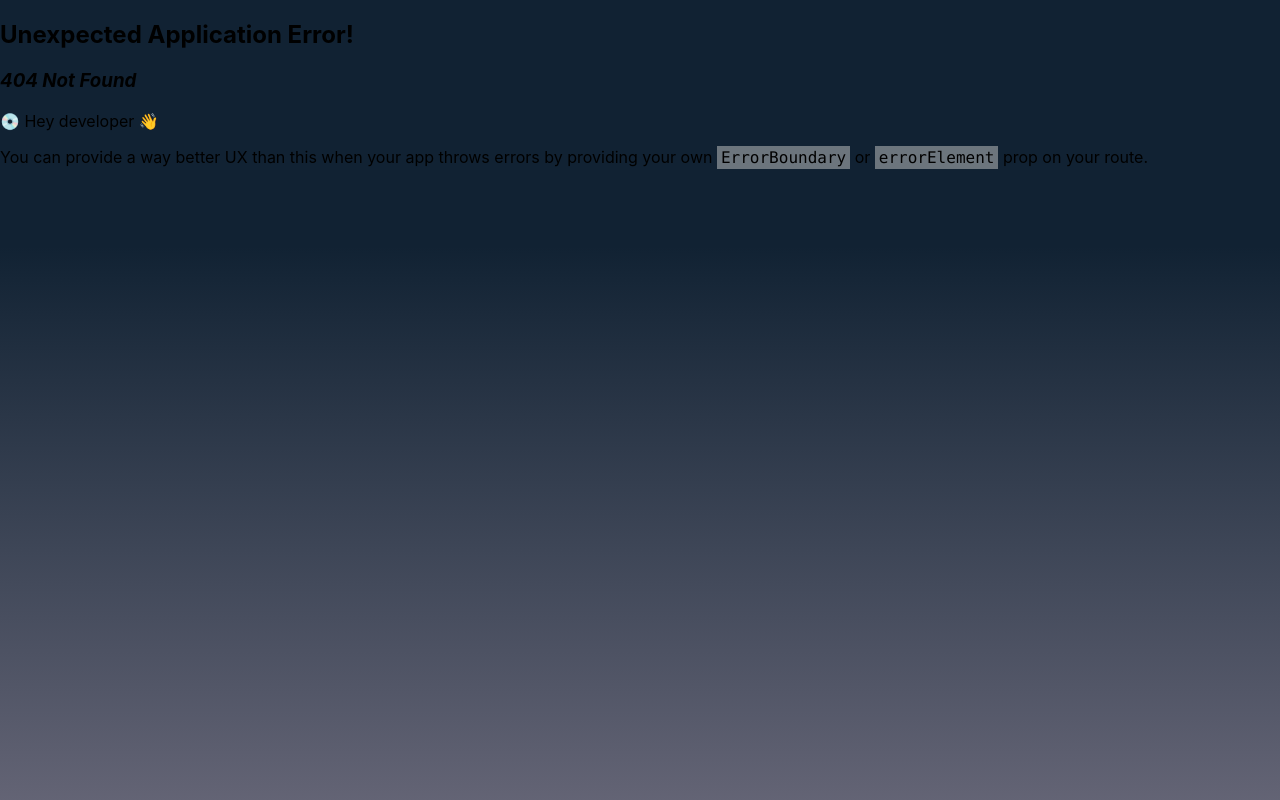
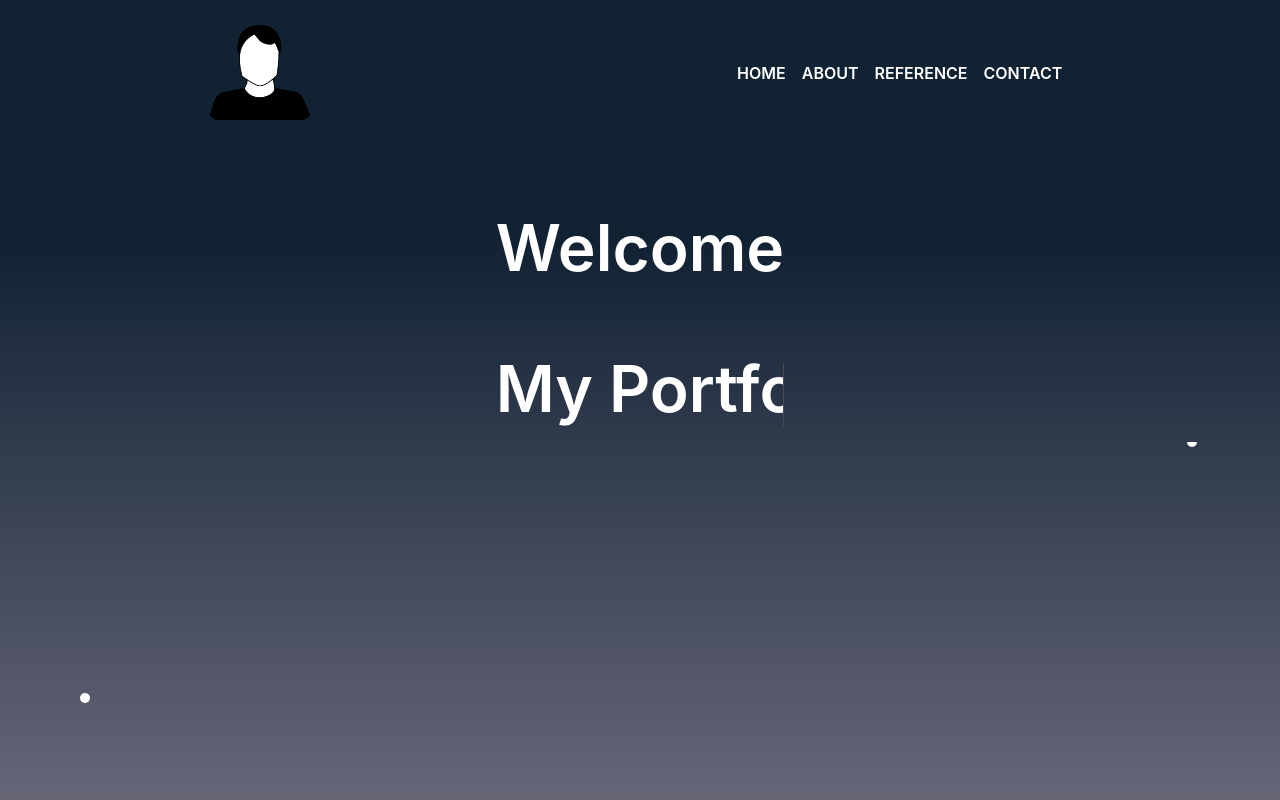
Before and after one commit to elatkffns/react-test, a React (Create React App) app: page / in a window 1280 px wide. Before the commit this address had no page. Shown: the top 800 px of the page. Built offline with nearby package versions, Linux system fonts and the light colour scheme.

Commit message:
process.env

```diff
--- a/package.json
+++ b/package.json
@@ -1,7 +1,7 @@
 {
   "name": "popol",
-  "homepage": "https://elatkffns/github.io/react-test/",
   "version": "0.1.0",
+  "homepage": "https://elatkffns.github.io/react-test/",
   "private": true,
   "dependencies": {
     "@testing-library/jest-dom": "^5.16.5",
--- a/src/App.js
+++ b/src/App.js
@@ -12,31 +12,22 @@ export default function App() {
         <img src={Ava} alt="avatar img" className="ava" />
         <ul>
           <li>
-            <Link className="link" to="https://elatkffns.github.io/react-test/">
+            <Link className="link" to="/">
               home
             </Link>
           </li>
           <li>
-            <Link
-              className="link"
-              to="https://elatkffns.github.io/react-test/About"
-            >
+            <Link className="link" to="About">
               About
             </Link>
           </li>
           <li>
-            <Link
-              className="link"
-              to="https://elatkffns.github.io/react-test/Reference"
-            >
+            <Link className="link" to="Reference">
               Reference
             </Link>
           </li>
           <li>
-            <Link
-              className="link"
-              to="https://elatkffns.github.io/react-test/contact"
-            >
+            <Link className="link" to="contact">
               contact
             </Link>
           </li>
--- a/src/index.js
+++ b/src/index.js
@@ -9,27 +9,30 @@ import About from "./comp/about";
 import Reference from "./comp/Reference";
 import Contact from "./comp/contact";
 
-const router = createBrowserRouter([
+const router = createBrowserRouter(
+  [
     {
-    path: "https://elatkffns.github.io/react-test/",
+      path: "/",
       element: <App />,
       errorElement: <ErrorPage />,
       children: [
         {
-        path: "https://elatkffns.github.io/react-test/About",
+          path: "About",
           element: <About />,
         },
         {
-        path: "https://elatkffns.github.io/react-test/Reference",
+          path: "Reference",
           element: <Reference />,
         },
         {
-        path: "https://elatkffns.github.io/react-test/contact",
+          path: "contact",
           element: <Contact />,
         },
       ],
     },
-]);
+  ],
+  { basename: process.env.PUBLIC_URL }
+);
 
 const root = ReactDOM.createRoot(document.getElementById("root"));
 root.render(<RouterProvider router={router} />);
```
Lines whose indentation alone changed are shown as unchanged.
